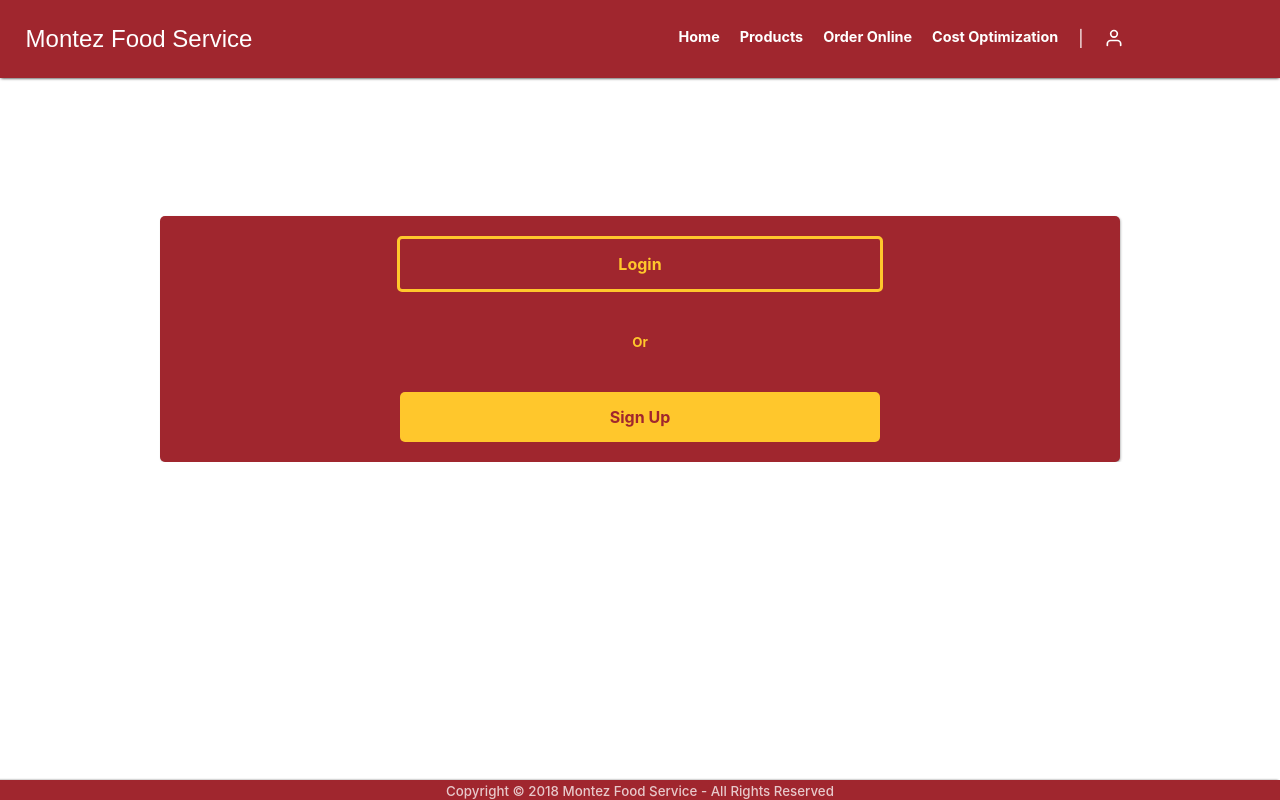
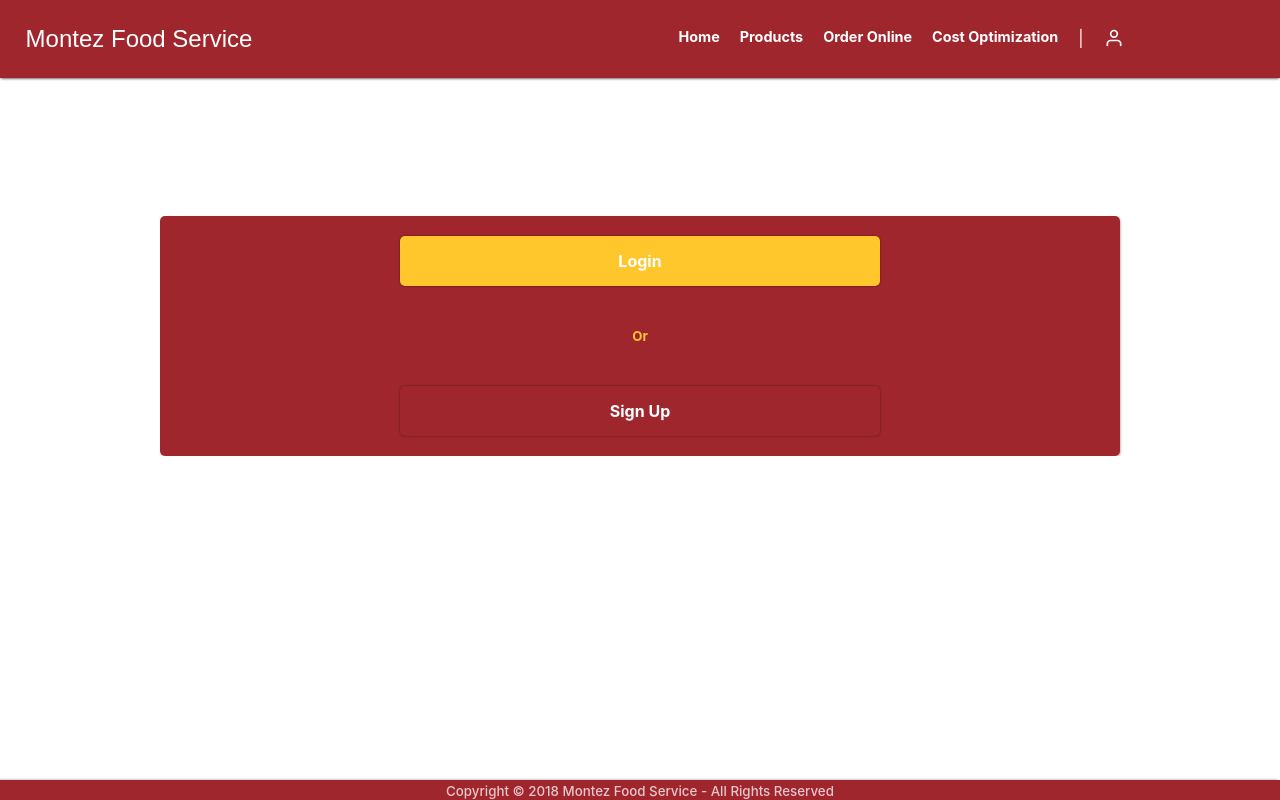
Before and after one commit to jgarcia4444/montez-food-service-web, a React (Create React App) app: page /user-auth in a window 1280 px wide. Built offline with nearby package versions, Linux system fonts and the light colour scheme.

Commit message:
Restyled the login and sign up buttons as well as the back button above the user auth forms.

```diff
--- a/src/pages/UserAuth/index.js
+++ b/src/pages/UserAuth/index.js
@@ -305,7 +305,10 @@
 
     const backButton = (
         <div onClick={handleBackPress} className="back-button-row">
-            <FiChevronLeft color={'#a0262e'} size={20} /> Back
+            <div className="user-auth-back-button">
+                <FiChevronLeft color={'#fff'} size={20} />
+                <p className="back-button-text">Back</p>
+            </div>
         </div>
     )
 
--- a/src/styles/userAuth/UserAuth.css
+++ b/src/styles/userAuth/UserAuth.css
@@ -5,12 +5,19 @@
     border-radius: 5px;
     transition: all 400ms;
     font-weight: bold;
+    transition: all 400ms ease-out;
+    box-shadow: 0 0 3px -1px black;
 }
 
 .action-button:hover {
     cursor: pointer;
-    box-shadow: 0 0 5px -1px black;
-    transform: scale(1.1);
+    box-shadow: 0 0 7px -2px black;
+    transform: scale(1.075);
+}
+
+.action-button:active {
+    box-shadow: none;
+    transform: scale(0.98);
 }
 
 .action-button-row {
@@ -22,27 +29,45 @@
 }
 
 .action-login-button {
-    border: 3px solid #FFC72C;
-    color: #ffc72c;
+    background-color: #ffc72c;
+    color: #fff;
 }
 
 .action-signup-button {
-    background-color: #FFC72C;
-    color: #a0262e;
+    background-color: #a0262e;
+    color: #fff;
+}
+
+.user-auth-back-button {
+    background-color: #a0262e;
+    display: flex;
+    align-items: center;
+    justify-content: center;
+    padding: 1vh;
+    border-radius: 5px;
+    margin-bottom: 1vh;
+    transition: all 400ms ease-out;
+    box-shadow: 0 0 3px -1px black;
+}
+
+.user-auth-back-button:hover {
+    cursor: pointer;
+    box-shadow: 0 0 7px -2px black;
+    transform: scale(1.05);
+}
+
+.user-auth-back-button:active {
+    box-shadow: none;
+    transform: scale(0.98);
 }
 
 .back-button-row {
     width: 75%;
     margin: 0 auto;
     display: flex;
-    color: #a0262e;
     align-items: center;
     justify-content: flex-start;
     font-weight: bold;
-}
-
-.back-button-row:hover {
-    cursor: pointer;
 }
 
 .column-flex-container {
```
